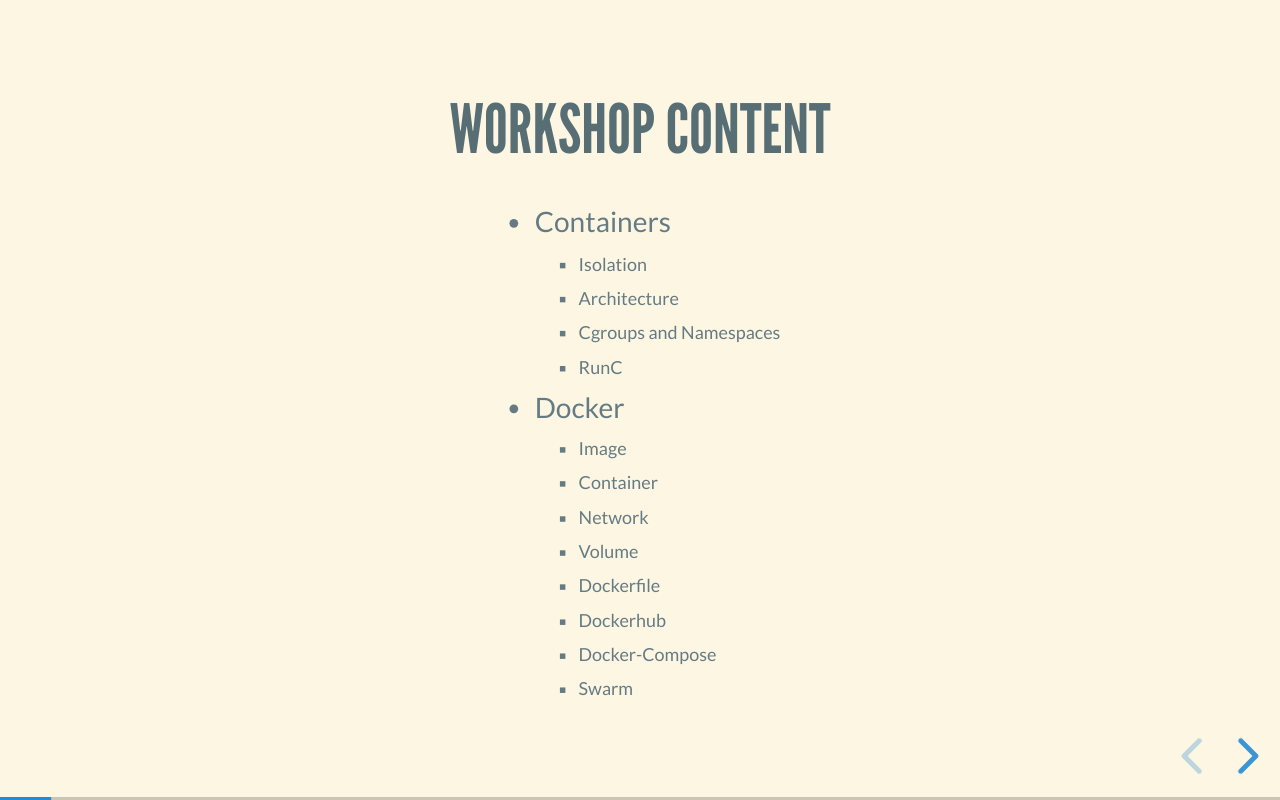
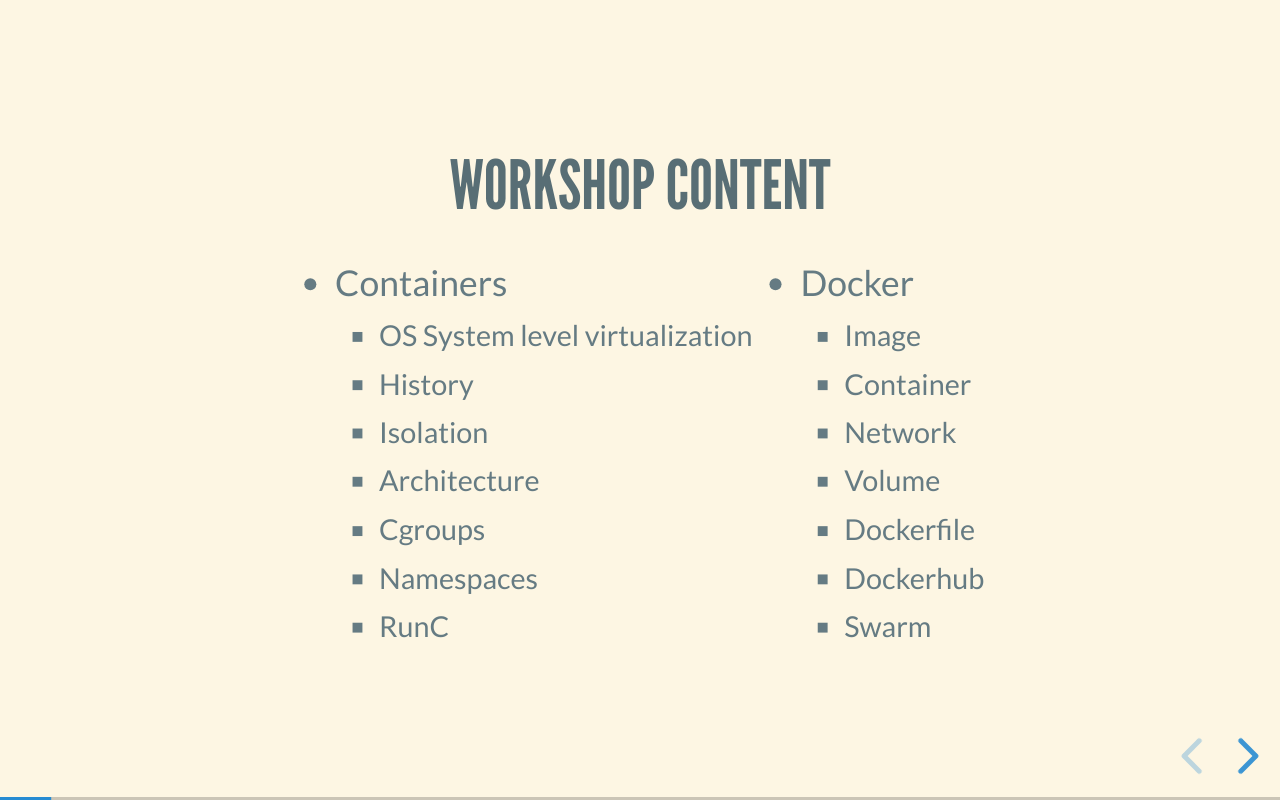
Before and after one commit to amirhnajafiz-presentations/docker-containers, a website: page index.html in a window 1280 px wide. Both pictures are taken after a click on the button "next slide". Drawn offline with Linux system fonts and the light colour scheme.

Commit message:
feat: presenting slides

```diff
--- a/css/main.css
+++ b/css/main.css
@@ -1,5 +1,5 @@
 ul, li {
-    font-size: 0.8em !important;
+    font-size: 0.9em !important;
 }
 
 li {
--- a/index.html
+++ b/index.html
@@ -25,7 +25,7 @@
 						Docker and Containers
 					</h2>
 					<div>
-						<img src="assets/main-logo.png" width="300" />
+						<img src="assets/main-logo.png" width="200" />
 					</div>
 					<small>
 						Cloud Computing Workshop
@@ -52,19 +52,30 @@
 							Containers
 							<ul>
 								<li>
+									OS System level virtualization
+								</li>
+								<li>
+									History
+								</li>
+								<li>
 									Isolation
 								</li>
 								<li>
 									Architecture
 								</li>
 								<li>
-									Cgroups and Namespaces
+									Cgroups
+								</li>
+								<li>
+									Namespaces
 								</li>
 								<li>
 									RunC
 								</li>
 							</ul>
 						</li>
+					</ul>
+					<ul>
 						<li>
 							Docker
 							<ul>
@@ -85,9 +96,6 @@
 								</li>
 								<li>
 									Dockerhub
-								</li>
-								<li>
-									Docker-Compose
 								</li>
 								<li>
 									Swarm
```
